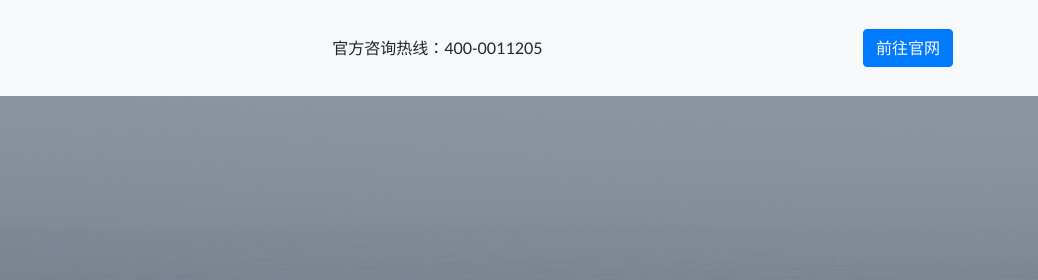
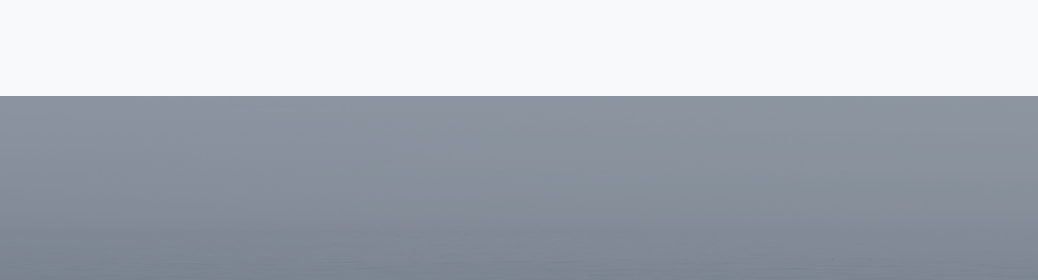
Before and after one commit to elasticsearch-cn/www-site, a website: page index.html in a window 1280 px wide. Shown: the top 280 px of the page, 242-1280 px from the left. Drawn offline with Linux system fonts and the light colour scheme.

Commit message:
Update index.html

```diff
--- a/index.html
+++ b/index.html
@@ -30,8 +30,6 @@
       <div class="container">
         <a class="navbar-brand" href="#"><img src=logo/elastic-cn-logo@2x.png height="70" /></a>
         <!-- <a class="navbar-brand" href="#">Elastic中文社区</a> -->
-        <div class="btn">官方咨询热线：400-0011205</div>
-        <a class="btn btn-primary" href="http://elastic.co">前往官网</a>
       </div>
     </nav>
 
@@ -220,10 +218,9 @@
         <div class="row">
           <div class="col-lg-6 h-100 text-center text-lg-left my-auto">
 
-            <p class="text-muted small mb-4 mb-lg-0">&copy; Elastic 中文社区 2019. All Rights Reserved. <a href="https://www.beian.miit.gov.cn/">湘ICP备17007482号</a></p>
+            <p class="text-muted small mb-4 mb-lg-0">&copy; Elastic 中文社区 2019. All Rights Reserved. <a href="http://www.beian.miit.gov.cn/">湘ICP备17007482号</a></p>
           </div>
           <div>
-            咨询热线：400-0011205
           </div>
           <!--
           <div class="col-lg-6 h-100 text-center text-lg-right my-auto">
```
